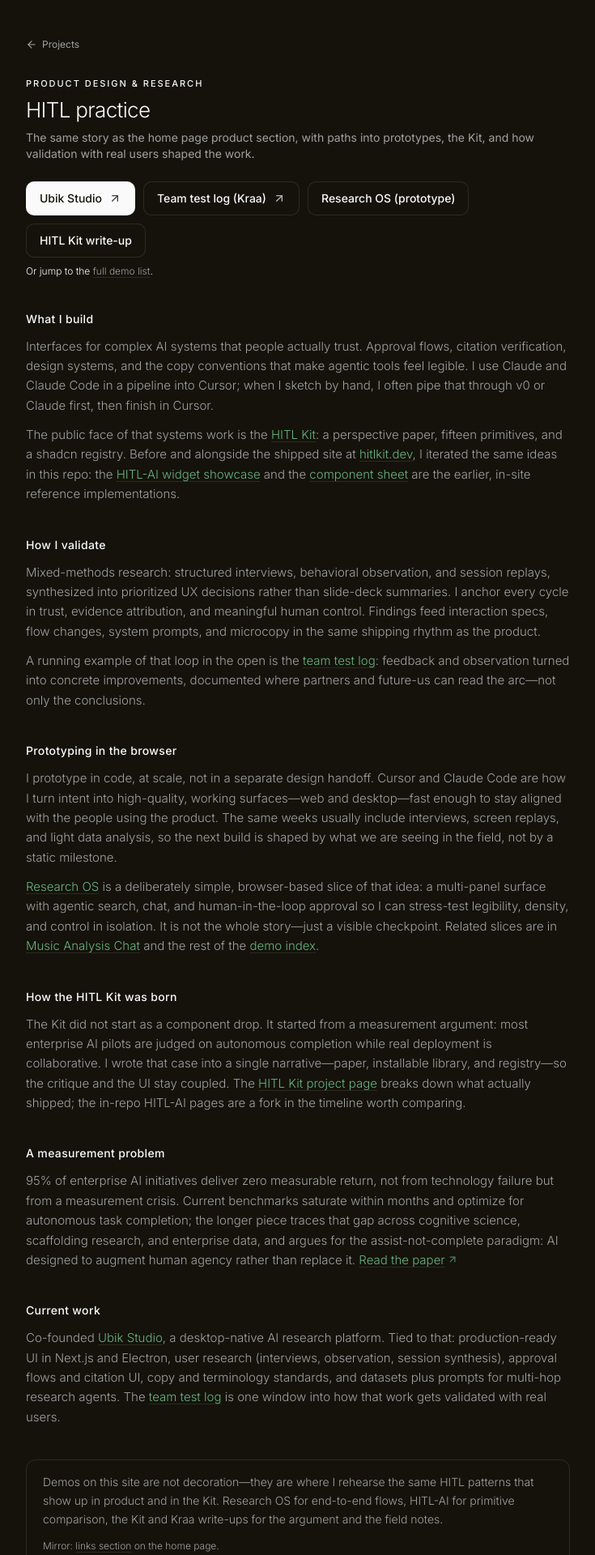
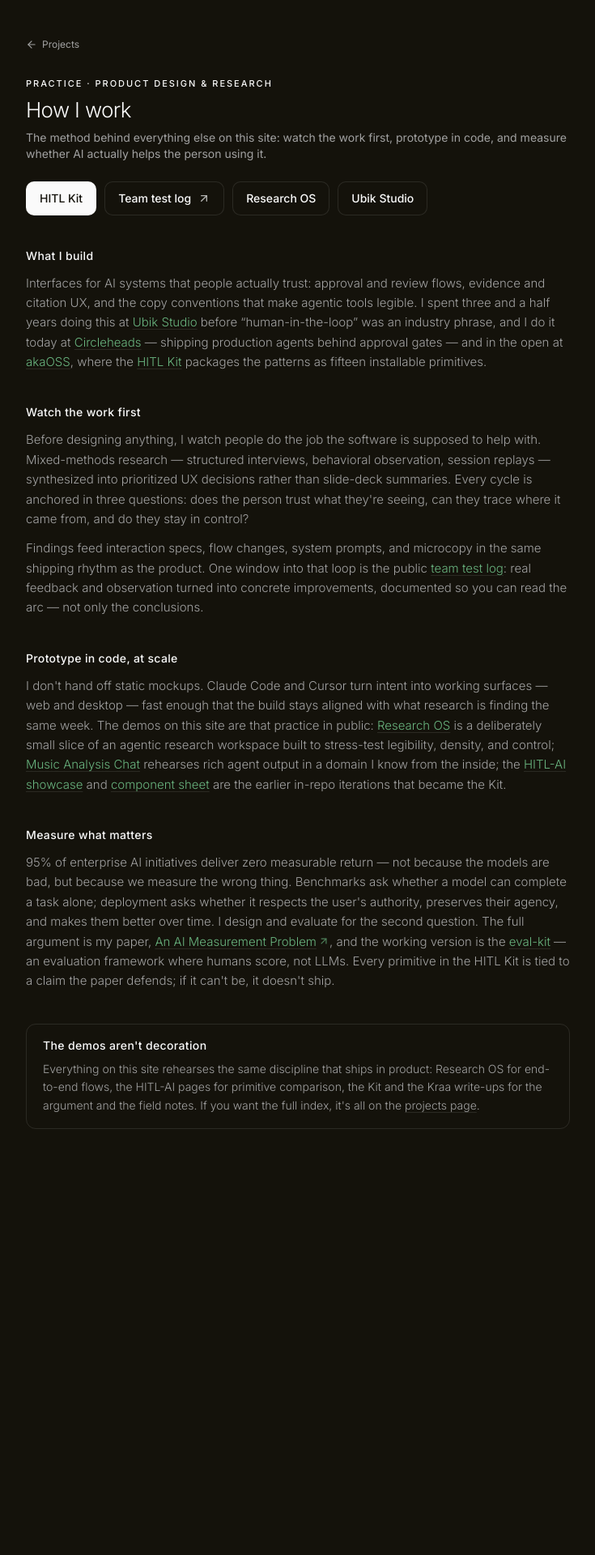
Before and after one commit to akaieuan/fkayion, a Next.js app: page /demo/hitl-practice in a window 1280 px wide. Shown: the part 20-1940 px from the top of the page at 81% size, without its empty margins (272-1007 px from the left). After the commit the page ends 1478 px from the top, so only its background shows below. Built offline with nearby package versions, Linux system fonts and the light colour scheme.

Commit message:
How I Work page: full rewrite (watch the work first / prototype in code / measure what matters), fix stale Ubik-as-current framing; bump Hologram to v0.6.0 (PyPI-verified) and Collapse to v0.2 on the akaOSS page

```diff
--- a/app/demo/akaoss/page.tsx
+++ b/app/demo/akaoss/page.tsx
@@ -46,14 +46,14 @@
   {
     name: 'Collapse',
     href: '/demo/collapse',
-    blurb: 'A Claude Code skill-building framework — compile MDX lessons and Jupyter notebooks into SKILL.md files Claude reaches for first.',
-    status: 'v0.1.0',
+    blurb: 'A Claude Code skill-building framework — compile MDX lessons and Jupyter notebooks into SKILL.md files, or into MCP server scaffolds, that Claude reaches for first.',
+    status: 'v0.2',
   },
   {
     name: 'Hologram',
     href: '/demo/hologram',
     blurb: 'Live observability, guided skills, and a non-destructive MCP surface for Blender → glTF pipelines. Stdlib Python, no build step.',
-    status: 'v0.5.0',
+    status: 'v0.6.0',
   },
 ]
 
--- a/app/demo/hitl-practice/page.tsx
+++ b/app/demo/hitl-practice/page.tsx
@@ -7,9 +7,9 @@
   'text-muted-foreground underline decoration-border underline-offset-[3px] transition-colors hover:text-foreground'
 
 export const metadata = {
-  title: 'HITL practice — product design & research | akaBuild',
+  title: 'How I work — product design & research practice | akaBuild',
   description:
-    'How product work, user validation, and the HITL Kit fit together—with links to interactive demos and write-ups on this site.',
+    'How I design for human-in-the-loop AI: watch the work first, prototype in code, measure what matters. The practice behind the HITL Kit, the studios, and the demos on this site.',
 }
 
 export default function HitlPracticePage() {
@@ -26,24 +26,23 @@
 
         <header className="mb-6">
           <p className="text-[11px] font-medium uppercase tracking-[0.18em] text-muted-foreground/80">
-            Product design &amp; research
+            Practice · Product design &amp; research
           </p>
           <h1 className="mt-2 text-2xl font-light tracking-tight text-foreground md:text-[26px]">
-            HITL practice
+            How I work
           </h1>
           <p className="mt-2 text-sm text-muted-foreground">
-            The same story as the home page product section, with paths into prototypes, the Kit, and
-            how validation with real users shaped the work.
+            The method behind everything else on this site: watch the work first, prototype in
+            code, and measure whether AI actually helps the person using it.
           </p>
         </header>
 
         <div className="mt-2 flex flex-col gap-2.5 sm:flex-row sm:flex-wrap sm:items-center">
           <Link
-            href="/demo/ubik"
+            href="/demo/hitl-kit"
             className="inline-flex w-fit items-center gap-2 rounded-lg border border-border bg-foreground px-4 py-2.5 text-sm font-medium text-background transition-opacity hover:opacity-90"
           >
-            Ubik Studio
-            <ArrowUpRight className="h-4 w-4 opacity-80" aria-hidden />
+            HITL Kit
           </Link>
           <a
             href="https://kraa.io/team-test-log042"
@@ -51,77 +50,63 @@
             rel="noopener noreferrer"
             className="inline-flex w-fit items-center gap-2 rounded-lg border border-border bg-background px-4 py-2.5 text-sm font-medium text-foreground transition-colors hover:bg-muted/40"
           >
-            Team test log (Kraa)
+            Team test log
             <ArrowUpRight className="h-4 w-4 opacity-70" aria-hidden />
           </a>
           <Link
             href="/demo/research-os"
             className="inline-flex w-fit items-center gap-2 rounded-lg border border-border bg-background px-4 py-2.5 text-sm font-medium text-foreground transition-colors hover:bg-muted/40"
           >
-            Research OS (prototype)
+            Research OS
           </Link>
           <Link
-            href="/demo/hitl-kit"
+            href="/demo/ubik"
             className="inline-flex w-fit items-center gap-2 rounded-lg border border-border bg-background px-4 py-2.5 text-sm font-medium text-foreground transition-colors hover:bg-muted/40"
           >
-            HITL Kit write-up
+            Ubik Studio
           </Link>
         </div>
-        <p className="mt-2 text-[12px] font-light text-muted-foreground/80">
-          Or jump to the{' '}
-          <Link href="/demo" className={linkMuted}>
-            full demo list
-          </Link>
-          .
-        </p>
 
         <div className="mt-10 space-y-10 text-[15px] font-light leading-relaxed text-muted-foreground">
           <section className="space-y-3">
             <h2 className="text-sm font-medium tracking-wide text-foreground">What I build</h2>
             <p>
-              Interfaces for complex AI systems that people actually trust. Approval flows, citation
-              verification, design systems, and the copy conventions that make agentic tools feel
-              legible. I use Claude and Claude Code in a pipeline into Cursor; when I sketch by hand, I
-              often pipe that through v0 or Claude first, then finish in Cursor.
-            </p>
-            <p>
-              The public face of that systems work is the{' '}
+              Interfaces for AI systems that people actually trust: approval and review flows,
+              evidence and citation UX, and the copy conventions that make agentic tools legible. I
+              spent three and a half years doing this at{' '}
+              <Link href="/demo/ubik" className={linkSage}>
+                Ubik Studio
+              </Link>{' '}
+              before &ldquo;human-in-the-loop&rdquo; was an industry phrase, and I do it today at{' '}
+              <Link href="/demo/circleheads" className={linkSage}>
+                Circleheads
+              </Link>{' '}
+              — shipping production agents behind approval gates — and in the open at{' '}
+              <Link href="/demo/akaoss" className={linkSage}>
+                akaOSS
+              </Link>
+              , where the{' '}
               <Link href="/demo/hitl-kit" className={linkSage}>
                 HITL Kit
-              </Link>
-              : a perspective paper, fifteen primitives, and a shadcn registry. Before and alongside the
-              shipped site at{' '}
-              <a
-                href="https://www.hitlkit.dev/"
-                target="_blank"
-                rel="noopener noreferrer"
-                className={linkSage}
-              >
-                hitlkit.dev
-              </a>
-              , I iterated the same ideas in this repo: the{' '}
-              <Link href="/demo/hitl-ai" className={linkSage}>
-                HITL-AI widget showcase
               </Link>{' '}
-              and the{' '}
-              <Link href="/demo/hitl-ai/sheet" className={linkSage}>
-                component sheet
-              </Link>{' '}
-              are the earlier, in-site reference implementations.
+              packages the patterns as fifteen installable primitives.
             </p>
           </section>
 
           <section className="space-y-3">
-            <h2 className="text-sm font-medium tracking-wide text-foreground">How I validate</h2>
+            <h2 className="text-sm font-medium tracking-wide text-foreground">
+              Watch the work first
+            </h2>
             <p>
-              Mixed-methods research: structured interviews, behavioral observation, and session
-              replays, synthesized into prioritized UX decisions rather than slide-deck summaries. I
-              anchor every cycle in trust, evidence attribution, and meaningful human control. Findings
-              feed interaction specs, flow changes, system prompts, and microcopy in the same shipping
-              rhythm as the product.
+              Before designing anything, I watch people do the job the software is supposed to
+              help with. Mixed-methods research — structured interviews, behavioral observation,
+              session replays — synthesized into prioritized UX decisions rather than slide-deck
+              summaries. Every cycle is anchored in three questions: does the person trust what
+              they&apos;re seeing, can they trace where it came from, and do they stay in control?
             </p>
             <p>
-              A running example of that loop in the open is the{' '}
+              Findings feed interaction specs, flow changes, system prompts, and microcopy in the
+              same shipping rhythm as the product. One window into that loop is the public{' '}
               <a
                 href="https://kraa.io/team-test-log042"
                 target="_blank"
@@ -130,110 +115,81 @@
               >
                 team test log
               </a>
-              : feedback and observation turned into concrete improvements, documented where partners
-              and future-us can read the arc—not only the conclusions.
+              : real feedback and observation turned into concrete improvements, documented so you
+              can read the arc — not only the conclusions.
             </p>
           </section>
 
           <section className="space-y-3">
-            <h2 className="text-sm font-medium tracking-wide text-foreground">Prototyping in the browser</h2>
+            <h2 className="text-sm font-medium tracking-wide text-foreground">
+              Prototype in code, at scale
+            </h2>
             <p>
-              I prototype in code, at scale, not in a separate design handoff. Cursor and Claude Code
-              are how I turn intent into high-quality, working surfaces—web and desktop—fast enough
-              to stay aligned with the people using the product. The same weeks usually include
-              interviews, screen replays, and light data analysis, so the next build is shaped by
-              what we are seeing in the field, not by a static milestone.
-            </p>
-            <p>
+              I don&apos;t hand off static mockups. Claude Code and Cursor turn intent into
+              working surfaces — web and desktop — fast enough that the build stays aligned with
+              what research is finding the same week. The demos on this site are that practice in
+              public:{' '}
               <Link href="/demo/research-os" className={linkSage}>
                 Research OS
               </Link>{' '}
-              is a deliberately simple, browser-based slice of that idea: a multi-panel surface with
-              agentic search, chat, and human-in-the-loop approval so I can stress-test legibility,
-              density, and control in isolation. It is not the whole story—just a visible checkpoint.
-              Related slices are in{' '}
+              is a deliberately small slice of an agentic research workspace built to stress-test
+              legibility, density, and control;{' '}
               <Link href="/demo/music-analysis-chat" className={linkSage}>
                 Music Analysis Chat
               </Link>{' '}
-              and the rest of the{' '}
-              <Link href="/demo" className={linkSage}>
-                demo index
-              </Link>
-              .
+              rehearses rich agent output in a domain I know from the inside; the{' '}
+              <Link href="/demo/hitl-ai" className={linkSage}>
+                HITL-AI showcase
+              </Link>{' '}
+              and{' '}
+              <Link href="/demo/hitl-ai/sheet" className={linkSage}>
+                component sheet
+              </Link>{' '}
+              are the earlier in-repo iterations that became the Kit.
             </p>
           </section>
 
           <section className="space-y-3">
-            <h2 className="text-sm font-medium tracking-wide text-foreground">How the HITL Kit was born</h2>
+            <h2 className="text-sm font-medium tracking-wide text-foreground">
+              Measure what matters
+            </h2>
             <p>
-              The Kit did not start as a component drop. It started from a measurement argument: most
-              enterprise AI pilots are judged on autonomous completion while real deployment is
-              collaborative. I wrote that case into a single narrative—paper, installable library, and
-              registry—so the critique and the UI stay coupled. The{' '}
-              <Link href="/demo/hitl-kit" className={linkSage}>
-                HITL Kit project page
-              </Link>{' '}
-              breaks down what actually shipped; the in-repo HITL-AI pages are a fork in the timeline
-              worth comparing.
-            </p>
-          </section>
-
-          <section className="space-y-3">
-            <h2 className="text-sm font-medium tracking-wide text-foreground">A measurement problem</h2>
-            <p>
-              95% of enterprise AI initiatives deliver zero measurable return, not from technology
-              failure but from a measurement crisis. Current benchmarks saturate within months and
-              optimize for autonomous task completion; the longer piece traces that gap across
-              cognitive science, scaffolding research, and enterprise data, and argues for the
-              assist-not-complete paradigm: AI designed to augment human agency rather than replace
-              it.{' '}
+              95% of enterprise AI initiatives deliver zero measurable return — not because the
+              models are bad, but because we measure the wrong thing. Benchmarks ask whether a
+              model can complete a task alone; deployment asks whether it respects the user&apos;s
+              authority, preserves their agency, and makes them better over time. I design and
+              evaluate for the second question. The full argument is my paper,{' '}
               <a
                 href="https://kraa.io/abmpinai1"
                 target="_blank"
                 rel="noopener noreferrer"
                 className={linkSage}
               >
-                Read the paper
+                An AI Measurement Problem
                 <ArrowUpRight className="ml-0.5 inline h-3.5 w-3.5 align-[-0.1em] opacity-70" aria-hidden />
               </a>
-            </p>
-          </section>
-
-          <section className="space-y-3">
-            <h2 className="text-sm font-medium tracking-wide text-foreground">Current work</h2>
-            <p>
-              Co-founded{' '}
-              <Link href="/demo/ubik" className={linkSage}>
-                Ubik Studio
-              </Link>
-              , a desktop-native AI research platform. Tied to that: production-ready UI in Next.js and
-              Electron, user research (interviews, observation, session synthesis), approval flows and
-              citation UI, copy and terminology standards, and datasets plus prompts for multi-hop
-              research agents. The{' '}
-              <a
-                href="https://kraa.io/team-test-log042"
-                target="_blank"
-                rel="noopener noreferrer"
-                className={linkSage}
-              >
-                team test log
-              </a>{' '}
-              is one window into how that work gets validated with real users.
+              , and the working version is the{' '}
+              <Link href="/demo/eval-kit" className={linkSage}>
+                eval-kit
+              </Link>{' '}
+              — an evaluation framework where humans score, not LLMs. Every primitive in the HITL
+              Kit is tied to a claim the paper defends; if it can&apos;t be, it doesn&apos;t ship.
             </p>
           </section>
 
           <section className="rounded-xl border border-border/80 bg-muted/15 px-5 py-4">
-            <p className="text-[14px] leading-relaxed text-foreground/85">
-              Demos on this site are not decoration—they are where I rehearse the same HITL patterns that
-              show up in product and in the Kit. Research OS for end-to-end flows, HITL-AI for primitive
-              comparison, the Kit and Kraa write-ups for the argument and the field notes.
-            </p>
-            <p className="mt-3 text-[12px] text-muted-foreground">
-              Mirror:{' '}
-              <a href="/#section-1" className={linkMuted}>
-                links section
-              </a>{' '}
-              on the home page.
+            <h2 className="text-sm font-medium tracking-wide text-foreground">
+              The demos aren&apos;t decoration
+            </h2>
+            <p className="mt-2 text-[14px] leading-relaxed text-foreground/85">
+              Everything on this site rehearses the same discipline that ships in product: Research
+              OS for end-to-end flows, the HITL-AI pages for primitive comparison, the Kit and the
+              Kraa write-ups for the argument and the field notes. If you want the full index,
+              it&apos;s all on the{' '}
+              <Link href="/demo" className={linkMuted}>
+                projects page
+              </Link>
+              .
             </p>
           </section>
         </div>
--- a/app/demo/hologram/page.tsx
+++ b/app/demo/hologram/page.tsx
@@ -242,8 +242,8 @@
               Shipped so far: the live dashboard + MCP surface (v0.1), failures + GLB previews +{' '}
               <code className={code}>hologram watch</code> (v0.2), the read-only checks engine + asset
               visualizer (v0.3), agent vision + regression diffing + pipeline_status (v0.4), and
-              guided skills as the plugin&apos;s front door (v0.5). Still on the table, built on the
-              stable Asset API: an offline/headless render path (no running Blender), render
+              guided skills as the plugin&apos;s front door (v0.5). The current release on PyPI is
+              v0.6.0. Still on the table, built on the stable Asset API: an offline/headless render path (no running Blender), render
               thumbnails on disk, asset/scene templates, and export orchestration. MIT licensed.
             </p>
           </section>
--- a/app/demo/page.tsx
+++ b/app/demo/page.tsx
@@ -123,7 +123,7 @@
     title: 'How I Work',
     tags: ['Narrative', 'Demos'],
     description:
-      'Product design, validation, and how the Kit, Research OS, and team test log connect.',
+      'The method behind the site: watch the work first, prototype in code, measure what matters — and how the Kit, Research OS, and the public test log connect.',
     href: '/demo/hitl-practice',
     img: iconHowIWork,
   },
```
